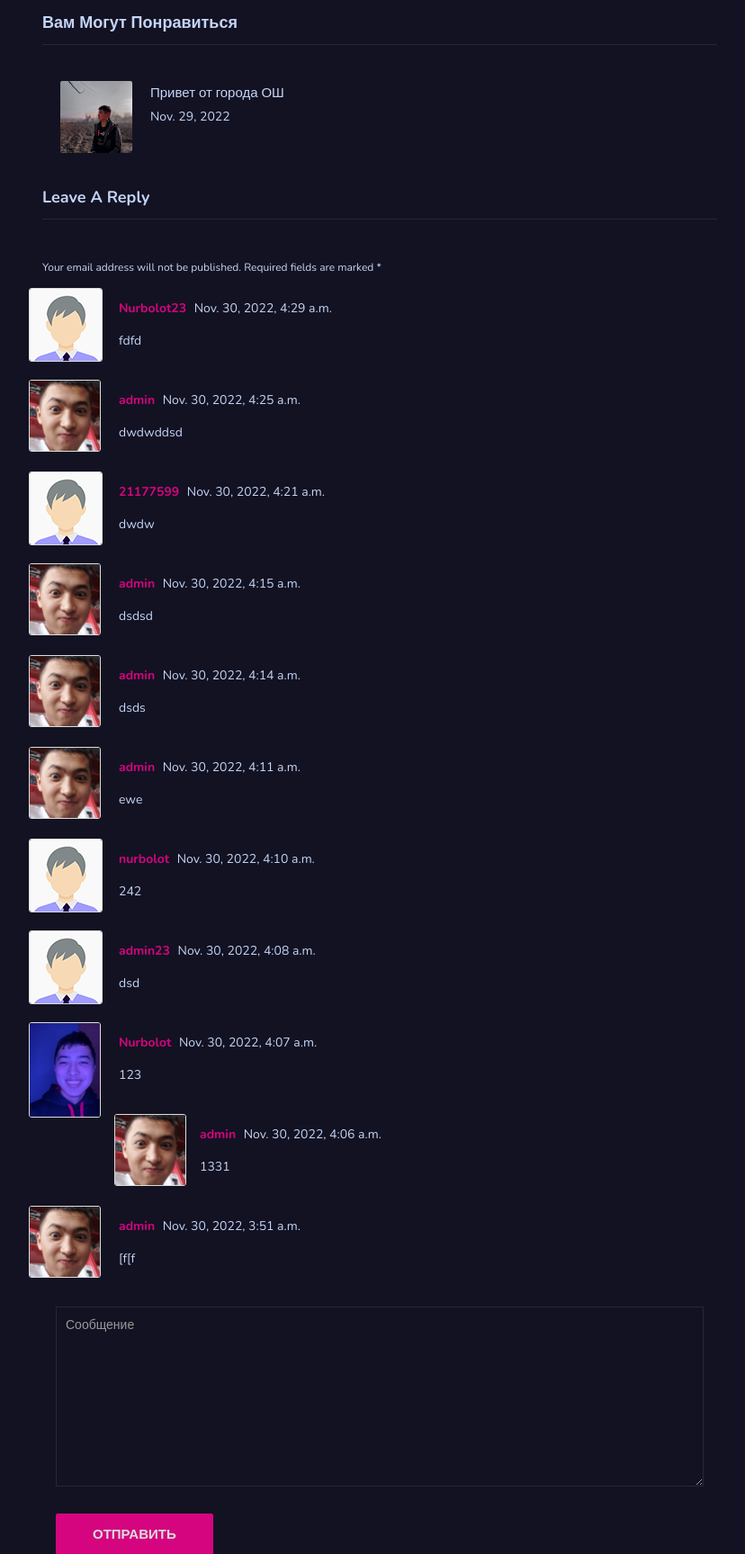
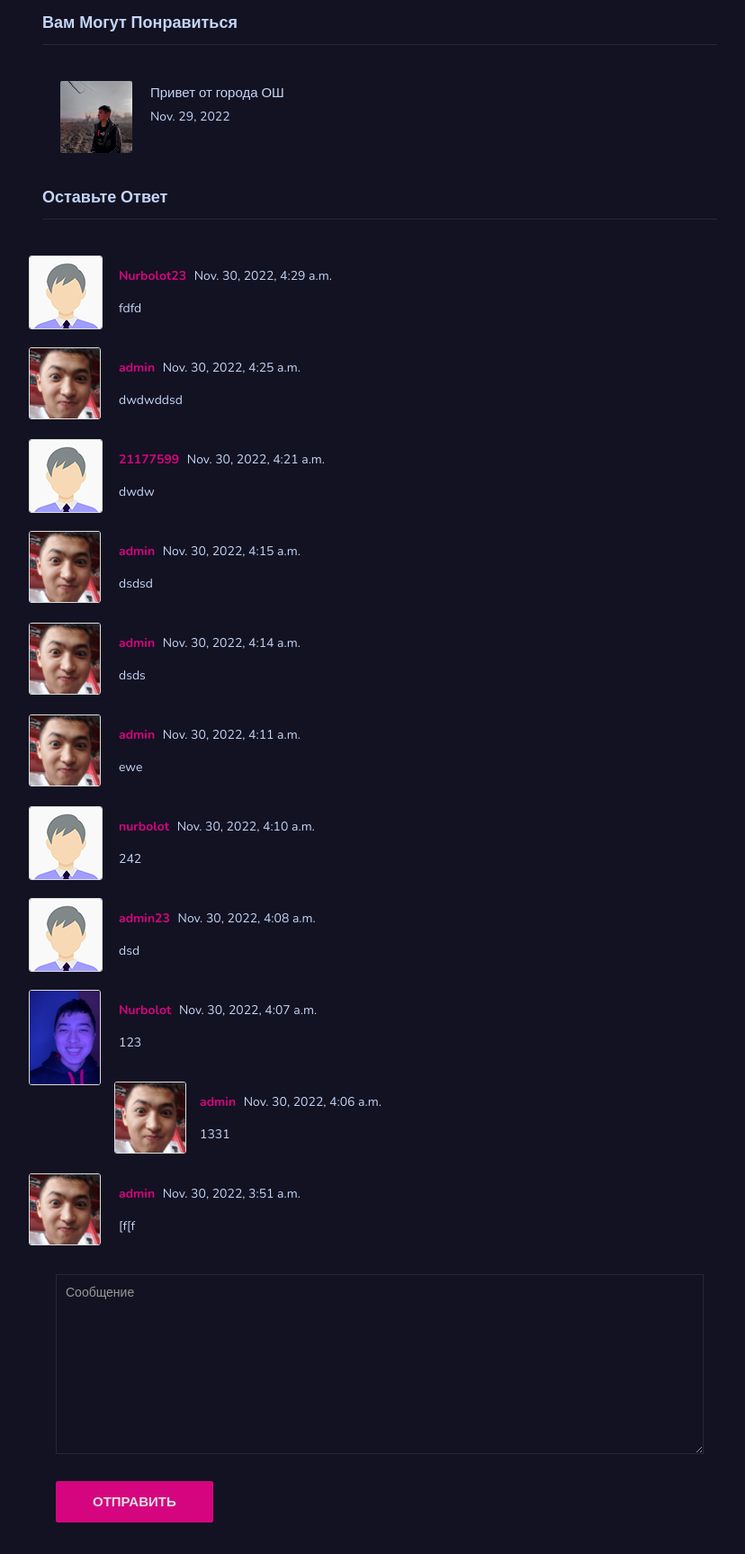
Before and after one commit to Nurbolottop/Game, a Django app: page /news_detail/1/ in a window 1280 px wide. Shown: the part 1324-3051 px from the top of the page at 90% size, without its empty margins (23-851 px from the left). Run offline with Django 4.2, Linux system fonts and the light colour scheme; a user stored in the database is signed in; data comes from the database, SQL or seed files in the repository; both versions use the stored data as it was after the commit; some libraries are stand-ins or nearby versions; some web fonts are replaced.

Commit message:
profile_image

```diff
--- a/templates/blog-details.html
+++ b/templates/blog-details.html
@@ -91,8 +91,7 @@
 							<div class="single-post-comments">
 
 								<div class="comment-respond">
-									<h3 class="comment-reply-title">Leave a Reply </h3>
-									<span class="email-notes">Your email address will not be published. Required fields are marked *</span>
+									<h3 class="comment-reply-title">Оставьте Ответ </h3>
 
 									<div class="row">
 										<div class="comments-area">
--- a/templates/header.html
+++ b/templates/header.html
@@ -56,11 +56,14 @@
                     {% if user.is_authenticated%}
                     <div class="header-right-link">
                         <!-- search option end -->
+                        <a href="index.html"><img src="{{user.profile_image.url}}" width = '40px' alt="" /></a>
+
                         <a class="s-menu" href="#">{{request.user}}</a>
                     </div>
                     {% else %}
                     <div class="header-right-link">
                         <!-- search option end -->
+
                         <a class="s-menu" href="{% url 'register'%}">Присоединяйся сейчас</a>
                     </div>
                     {%endif%}
```
Also changed, not shown: templates/index.html (+4 -4 lines), db.sqlite3.
